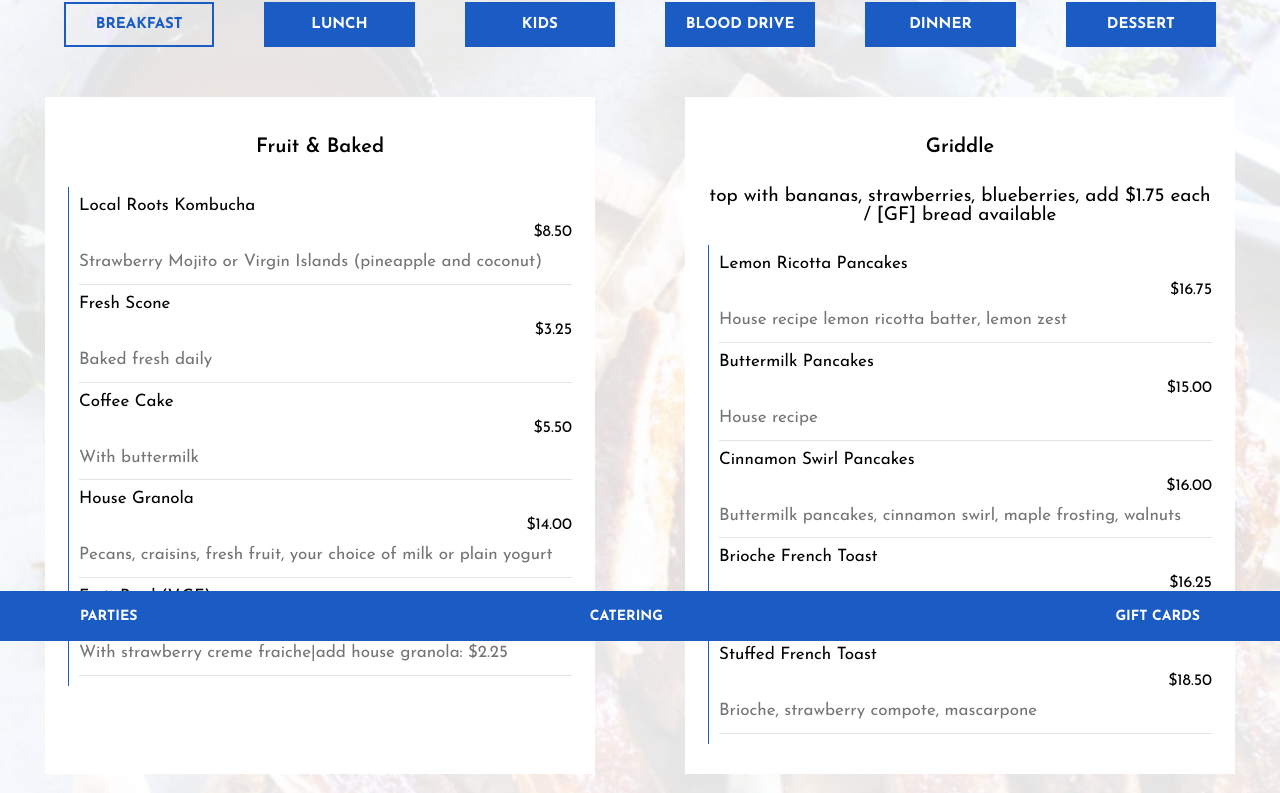
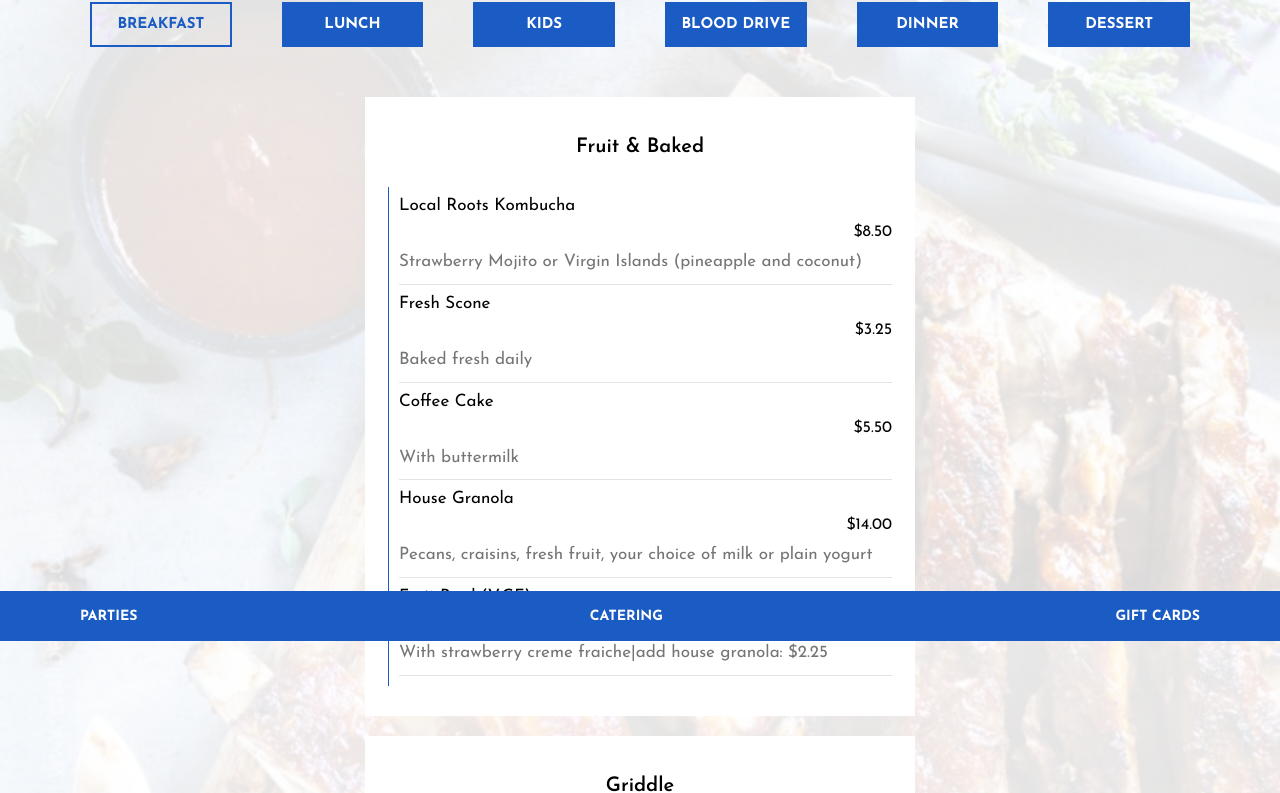
Before and after one commit to kcapka/Cottage-Menu-Clone, a plain HTML site: page index.html in a window 1280 px wide. Shown: the part 159-952 px from the top of the page. Drawn offline with Linux system fonts and the light colour scheme.

Commit message:
Update styles.css

```diff
--- a/styles.css
+++ b/styles.css
@@ -290,11 +290,14 @@ main{
     #menuitems{
         display: flex;
         flex-wrap: wrap;
+        width: 65%;
+        margin: 0 auto;
 
     }
 
     .section-container{
         width: 550px;
+
     }
 
     /* menu title */
@@ -303,7 +306,7 @@ main{
         display: flex;
         flex-direction: row;
         justify-content: space-between;
-        width: 90%;
+        max-width: 1100px;
         gap: 50px;;
     }
 
```
